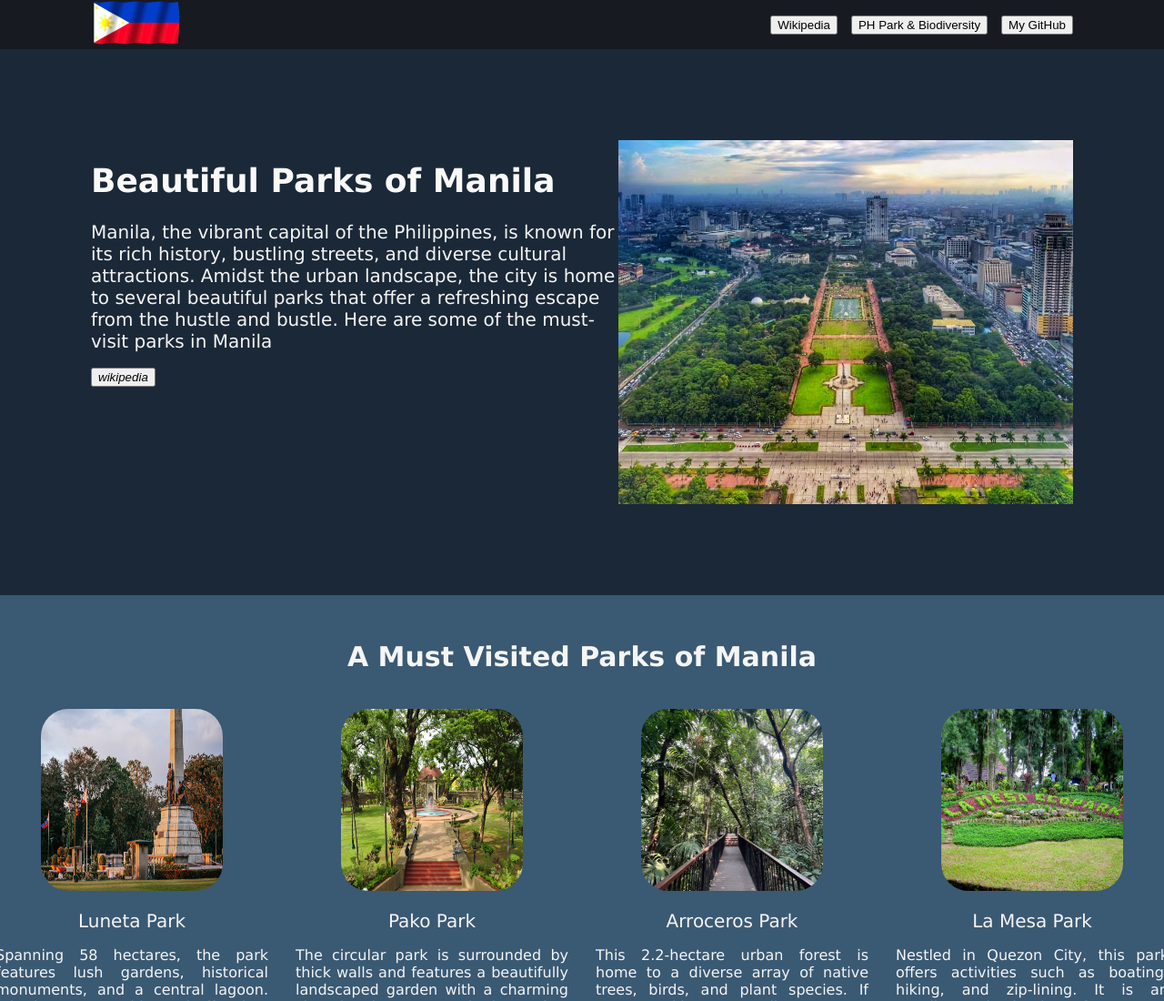
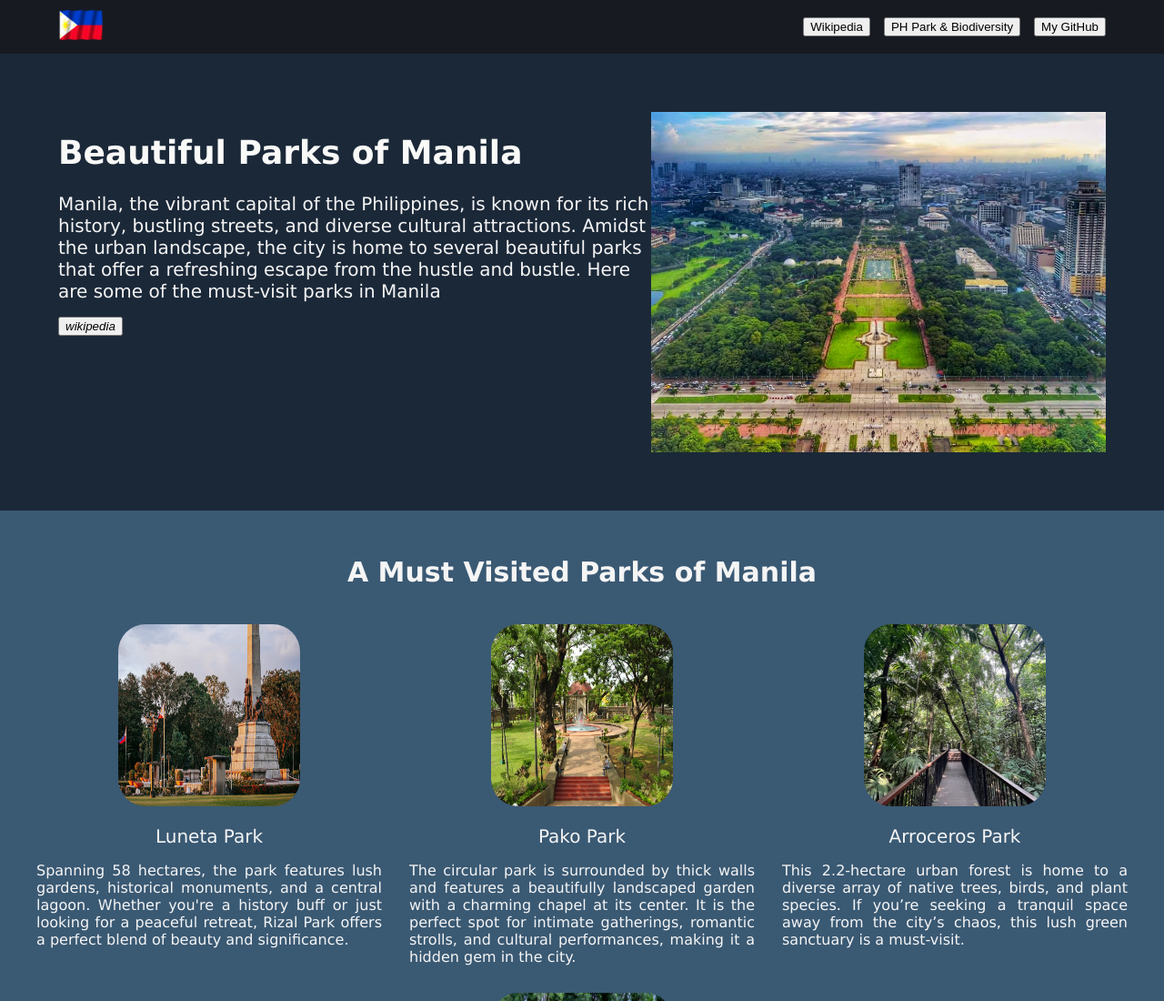
Before and after one commit to Niclaus1/landing-page, a plain HTML site: page index.html in a window 1280 px wide. Shown: the top 1100 px of the page at 91% size. Drawn offline with Linux system fonts and the light colour scheme.

Commit message:
Format layout fixes

```diff
--- a/index.html
+++ b/index.html
@@ -3,7 +3,7 @@
     <head>
         <meta charset="utf-8">
         <title>Niclaus Landing Page</title>
-        <meta name="viewport" content="width=device-width,initial-scale=1,maximum-scale=1,user-scalable=no"/>
+        <meta name="viewport" content="width=device-width, initial-scale=1.0">
         <link rel="stylesheet" href="style.css">
     </head>
     <body>
--- a/style.css
+++ b/style.css
@@ -4,18 +4,21 @@ body{
     padding: 0px;
     min-height: 100vh;
     background-color: #171A21;
+    display: flex;
+    flex-flow: column;
 }
 
 .ph-flag-header{
-    height: 50px;
-    width: 100px;
+    height: auto;
+    width: 50%;
+    max-width:100px;
 }
 .header{
     display: flex;
     justify-content: space-between;
     align-items: center;
-    margin: 0px 100px 0px;
     flex-shrink: 1;
+    padding: 10px 5%;
 }
 .header-links{
     display: flex;
@@ -27,7 +30,6 @@ body{
     display: flex;
     background-color: #1b2838;
     color: #F9FAF8 ;
-    padding: 100px;
 }
 
 .body-2{
@@ -44,7 +46,11 @@ body{
     display: flex;
     justify-content: center;
     align-content: center;
+    flex-wrap:wrap ;
     gap: 30px;
+    width: 100%;
+    max-width: 1200px;
+    margin: auto;
 }
 
 .img-park{
@@ -53,8 +59,9 @@ body{
     border-radius: 30px;
 }
 .img-text-container{
-    width: 300px;
-    height: 300px;
+    max-width: 400px;
+    height: auto;
+    flex: 1 1 300px;
 }
 .title-text{
     font-size: 30px;
@@ -73,7 +80,6 @@ body{
     flex-direction: column;
     align-items: center;
     background-color: #1b2838;
-    padding: 100px;
 }
 .quote-credit{
     text-align: right;
@@ -86,12 +92,12 @@ body{
     display: flex;
     background-color: #3A5973;
     padding: 100px;
-    margin: 150px;
     border-radius: 20px;
     justify-content: center;
     align-items: center;
     align-content: center;
     color: whitesmoke;
+    margin: 5vw;
 }
 .button-nat-park{
     padding: 10px;
@@ -109,8 +115,9 @@ body{
 }
 
 .img-body1{
-    height: 400px;
-    width: 500px;
+    height: auto;
+    width: 100%;
+    max-width: 500px;
 }
 
 h1{
@@ -123,3 +130,7 @@ h2{
     font-size: 20px;
     color: whitesmoke;
 }
+
+.body-1,.body-3,.body-4{
+    padding: 5vw;
+}
```
